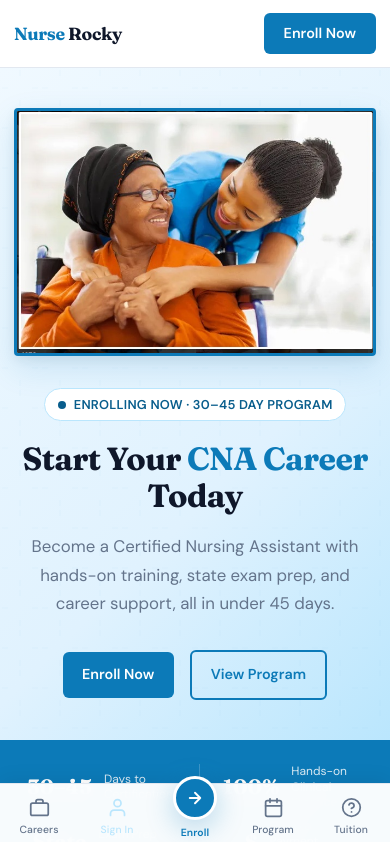
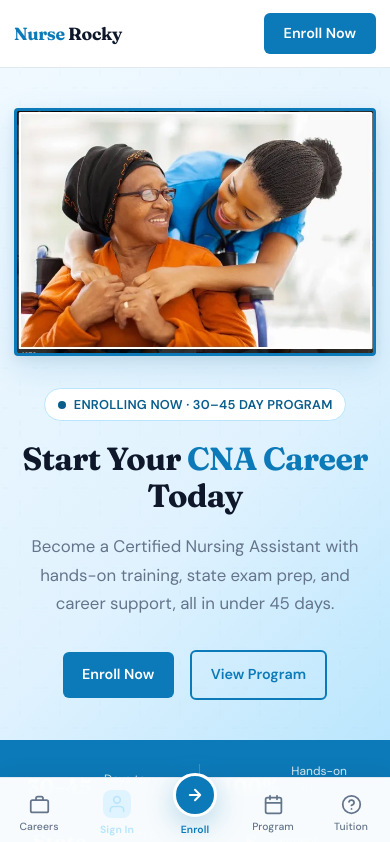
Before and after one commit to NappyyCoder/NurseRocky, a Next.js app: page / in a window 390 px wide. Shown: the top 842 px of the page. Built offline with nearby package versions, Linux system fonts and the light colour scheme.

Commit message:
Make Sign In button more visible in mobile bottom nav
Made-with: Cursor

```diff
--- a/app/globals.css
+++ b/app/globals.css
@@ -929,8 +929,25 @@ section { padding: 5rem 0; }
 }
 .mobile-nav-item svg { width: 21px; height: 21px; }
 .mobile-nav-item:active { color: var(--blue); }
-.mobile-nav-item[href="/sign-in"] { color: var(--blue-mid); }
-.mobile-nav-item[href="/sign-in"]:active { color: var(--blue-dark); }
+.mobile-nav-item[href="/sign-in"] {
+  color: var(--blue-mid);
+  position: relative;
+}
+.mobile-nav-item[href="/sign-in"] svg {
+  background: var(--blue-light);
+  border-radius: 8px;
+  padding: 4px;
+  width: 28px;
+  height: 28px;
+  color: var(--blue-mid);
+}
+.mobile-nav-item[href="/sign-in"] span {
+  color: var(--blue-mid);
+  font-weight: 700;
+}
+.mobile-nav-item[href="/sign-in"]:active svg {
+  background: #bae6fd;
+}
 .mobile-nav-cta {
   display: flex;
   flex-direction: column;
```
